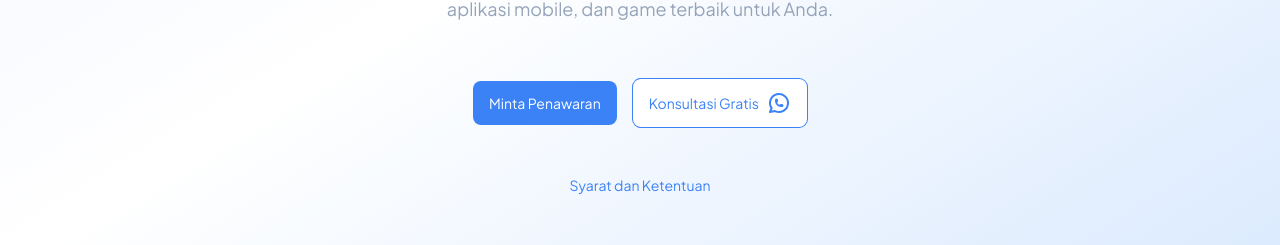
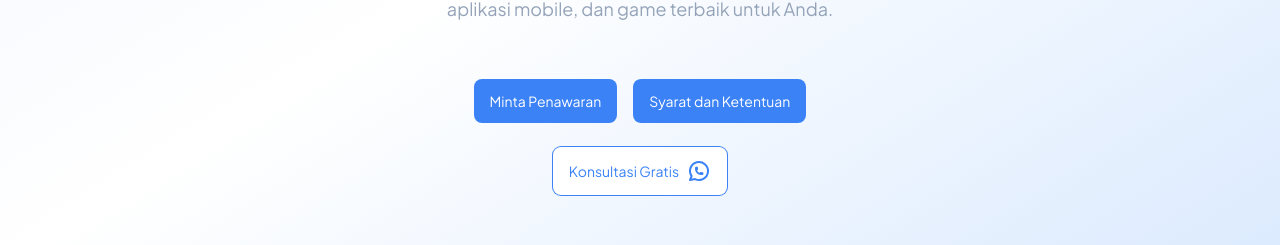
Before and after one commit to informatics-open-project/web, a Next.js app: page / in a window 1280 px wide. Shown: the part 529-774 px from the top of the page. Built offline with nearby package versions, Linux system fonts and the light colour scheme.

Commit message:
feat: update home cta

```diff
--- a/src/pages/index.tsx
+++ b/src/pages/index.tsx
@@ -44,21 +44,28 @@ const Home = () => {
             >
               Minta Penawaran
             </button>
+
+            <a
+              href="https://drive.google.com/drive/folders/1MF0LaWcPHcdgFStnKkX5RVrvBXqivFEl"
+              target="_blank"
+              className="text-sm text-blue-500 hover:text-blue-800"
+            >
+              <button
+                className="filled-button"
+                // eslint-disable-next-line @typescript-eslint/no-misused-promises
+                onClick={() => router.push("/request-quotation")}
+              >
+                Syarat dan Ketentuan
+              </button>
+            </a>
+          </div>
+
+          <div className="mt-2 flex flex-col items-center gap-4 sm:flex-row">
             <a href="https://wa.me/6281328257894" target="_blank">
               <button className="outline-button flex gap-2">
                 Konsultasi Gratis
                 <IconBrandWhatsapp />
               </button>
-            </a>
-          </div>
-
-          <div className="mt-2 flex flex-col items-center gap-4 sm:flex-row md:mt-8">
-            <a
-              href="https://drive.google.com/drive/folders/1MF0LaWcPHcdgFStnKkX5RVrvBXqivFEl"
-              target="_blank"
-              className="text-sm text-blue-500 hover:text-blue-800"
-            >
-              Syarat dan Ketentuan
             </a>
           </div>
         </div>
```
